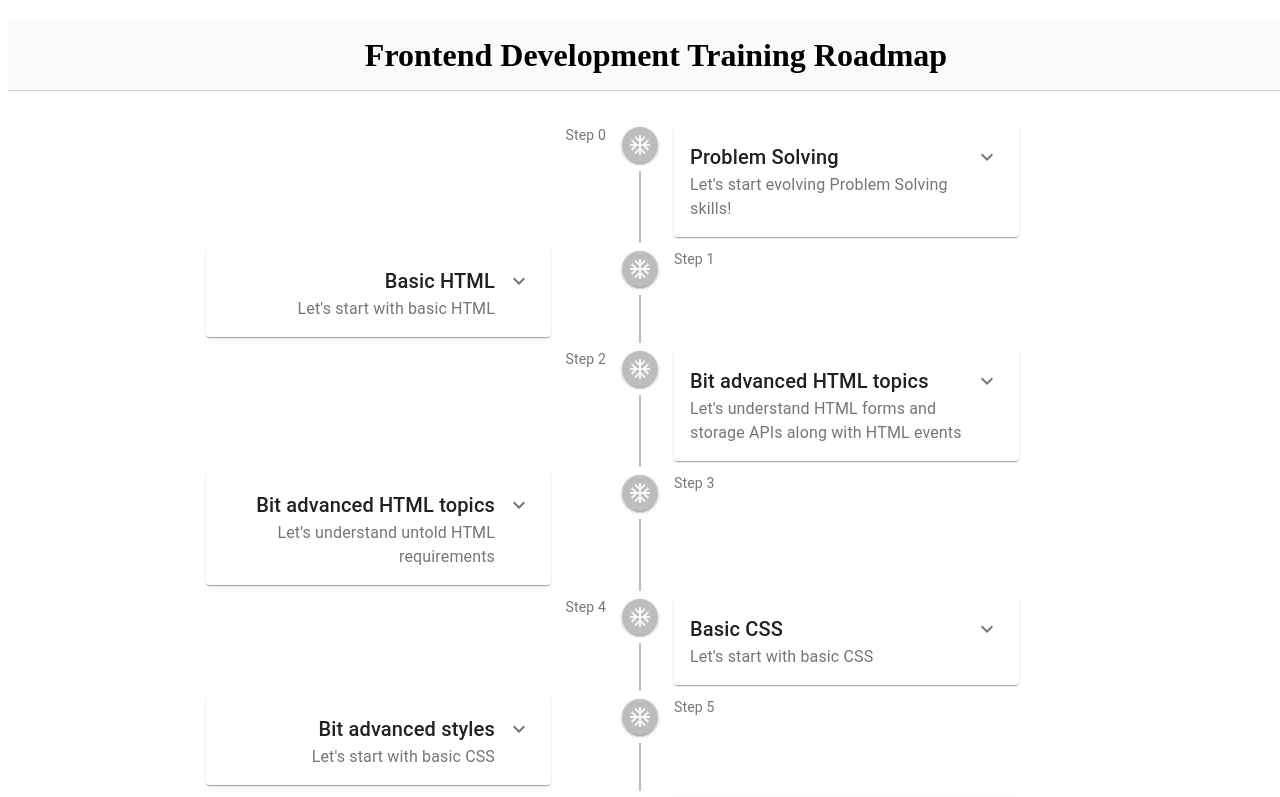
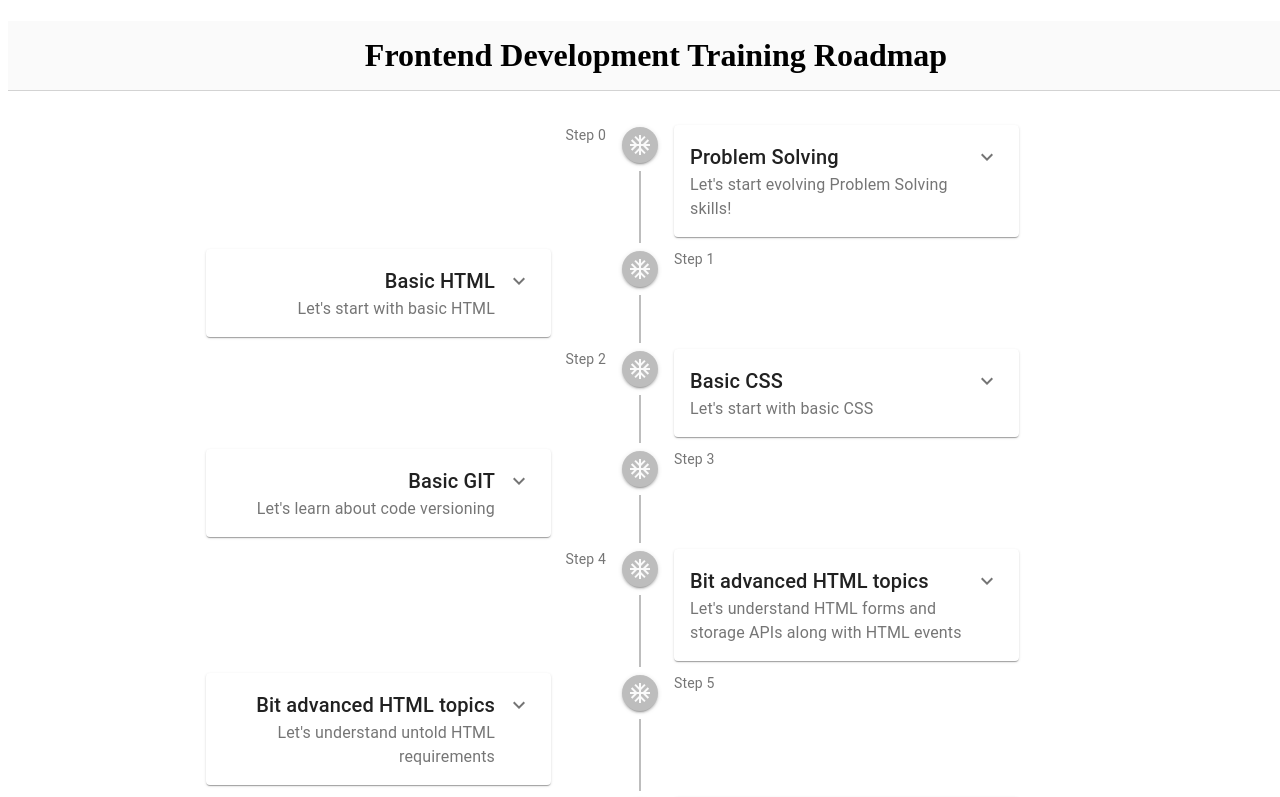
Before and after one commit to AbhishekThorat/fe-dev-training-roadmap, a Next.js app: page /Dashboard in a window 1280 px wide. Shown: the top 797 px of the page. Built offline with nearby package versions, Linux system fonts and the light colour scheme.

Commit message:
GH-5 Restructured training steps.

```diff
--- a/trainingData.ts
+++ b/trainingData.ts
@@ -62,7 +62,7 @@ export const trainingData: TrainingDataType[] = [
     level: TopicLevel.Beginner,
     title: "Basic HTML",
     subTitle: "Let's start with basic HTML",
-    description: `Basic HTML, Doctype, HTML and HTML5, Id and class, Favicon, Semantic HTML, HTML Input types, HTML Attributes`,
+    description: `Doctype, HTML and HTML5, Favicon, Id and class, Semantic HTML, HTML Input types, HTML Attributes, Page Structuring`,
     referenceDetails: [
       {
         title: "Reading Materials -",
@@ -88,33 +88,89 @@ export const trainingData: TrainingDataType[] = [
       }]
   },
   {
+    level: TopicLevel.Beginner,
+    title: "Basic CSS",
+    subTitle: "Let's start with basic CSS",
+    description: `Basics points -
+    Internal and External CSS, BOX model, float, positions,
+    display, Margin collapse, Different selectors, Specificity.
+
+    Understand layouts
+    `,
+    referenceDetails: [
+      {
+        title: "Assignment 2",
+        subTitle: "Implement login page for some site -",
+        referenceUrls: [
+          {
+            title: "Pluralsight Login Page",
+            url: "https://app.pluralsight.com/id?"
+          }
+        ]
+      },
+      {
+        title: "Assignment 3",
+        subTitle: "Acme Photography - ",
+        referenceUrls: [
+          {
+            title: "ACME Photography Site",
+            url: "https://jolly-kalam-23776e.netlify.app/photographysite/#images"
+          }
+        ]
+      }
+    ]
+  },
+  {
+    level: TopicLevel.Beginner,
+    title: "Basic GIT",
+    subTitle: "Let's learn about code versioning",
+    description: `What, Why, How
+    what is git, different softwares for version management
+
+    Practice
+    git clone, git status, git add, git commit, git pull, git push,
+    git config user name email, git branch, raise a PR
+    `,
+    referenceDetails: [
+      {
+        title: "Assignment 4",
+        subTitle: "Create a repo and try above commands.",
+      },
+      {
+        title: "Assignment 5",
+        subTitle: "Create a repo with name something like practice and commit all referenceDetails as separate branch and follow the same for upcoming referenceDetails.",
+      }
+    ]
+  },
+  {
     level: TopicLevel.Intermediate,
     title: "Bit advanced HTML topics",
     subTitle: "Let's understand HTML forms and storage APIs along with HTML events",
-    description: `HTML forms
+    description: `
     Storages and HTML Events -> Session Storage and Local Storage
     `,
-    referenceDetails: [{
-      title: "Assignment - 2",
-      subTitle: "An Online Survey Form -",
-      referenceUrls: [
-        {
-          title: "Assignment/Expected output",
-          url: "https://codepen.io/freeCodeCamp/full/VPaoNP"
-        }
-      ]
-    }]
   },
   {
     level: TopicLevel.Intermediate,
     title: "Bit advanced HTML topics",
     subTitle: "Let's understand untold HTML requirements",
-    description: `SEO
+    description: `HTML forms
+    SEO
     Accessibility
     `,
     referenceDetails: [
       {
-        title: "Assignment 3",
+        title: "Assignment - 6",
+        subTitle: "An Online Survey Form -",
+        referenceUrls: [
+          {
+            title: "Assignment/Expected output",
+            url: "https://codepen.io/freeCodeCamp/full/VPaoNP"
+          }
+        ]
+      },
+      {
+        title: "Assignment 7",
         subTitle: "Product landing page - ",
         referenceUrls: [
           {
@@ -136,49 +192,18 @@ export const trainingData: TrainingDataType[] = [
     ]
   },
   {
-    level: TopicLevel.Beginner,
-    title: "Basic CSS",
-    subTitle: "Let's start with basic CSS",
-    description: `Basics points -
-    Internal and External CSS, BOX model, float, positions,
-    display, CSS Grid, Flex Box, Margin collapse, Different selectors, Specificity.
-
-    Understand layouts
-    `,
-    referenceDetails: [
-      {
-        title: "Assignment 4",
-        subTitle: "Implement login page for some site -",
-        referenceUrls: [
-          {
-            title: "Pluralsight Login Page",
-            url: "https://app.pluralsight.com/id?"
-          }
-        ]
-      },
-      {
-        title: "Assignment 5",
-        subTitle: "Acme Photography - ",
-        referenceUrls: [
-          {
-            title: "ACME Photography Site",
-            url: "https://jolly-kalam-23776e.netlify.app/photographysite/#images"
-          }
-        ]
-      }
-    ]
-  },
-  {
     level: TopicLevel.Intermediate,
     title: "Bit advanced styles",
     subTitle: "Let's start with basic CSS",
-    description: `Responsive Design -
+    description: `
+    CSS Grid, Flex Box
+    Responsive Design -
     Viewport, Media queries
 
     `,
     referenceDetails: [
       {
-        title: "Assignment 6",
+        title: "Assignment 8",
         subTitle: "Let's make Assignment 1 responsive.",
       },
       {
@@ -195,28 +220,6 @@ export const trainingData: TrainingDataType[] = [
   },
   {
     level: TopicLevel.Beginner,
-    title: "Basic GIT",
-    subTitle: "Let's learn about code versioning",
-    description: `What, Why, How
-    what is git, different softwares for version management
-
-    Practice
-    git clone, git status, git add, git commit, git pull, git push,
-    git config user name email, git branch, raise a PR
-    `,
-    referenceDetails: [
-      {
-        title: "Assignment 7",
-        subTitle: "Create a repo and try above commands.",
-      },
-      {
-        title: "Assignment 8",
-        subTitle: "Create a repo with name something like practice and commit all referenceDetails as separate branch and follow the same for upcoming referenceDetails.",
-      }
-    ]
-  },
-  {
-    level: TopicLevel.Beginner,
     title: "Basic JavaScript",
     subTitle: "Let's dive into JS",
     description: `Basics
@@ -226,7 +229,7 @@ export const trainingData: TrainingDataType[] = [
     `,
     referenceDetails: [
       {
-        title: " Assignment 9",
+        title: "Assignment 9",
         subTitle: "Stopwatch-App -",
         referenceUrls: [
           {
```
